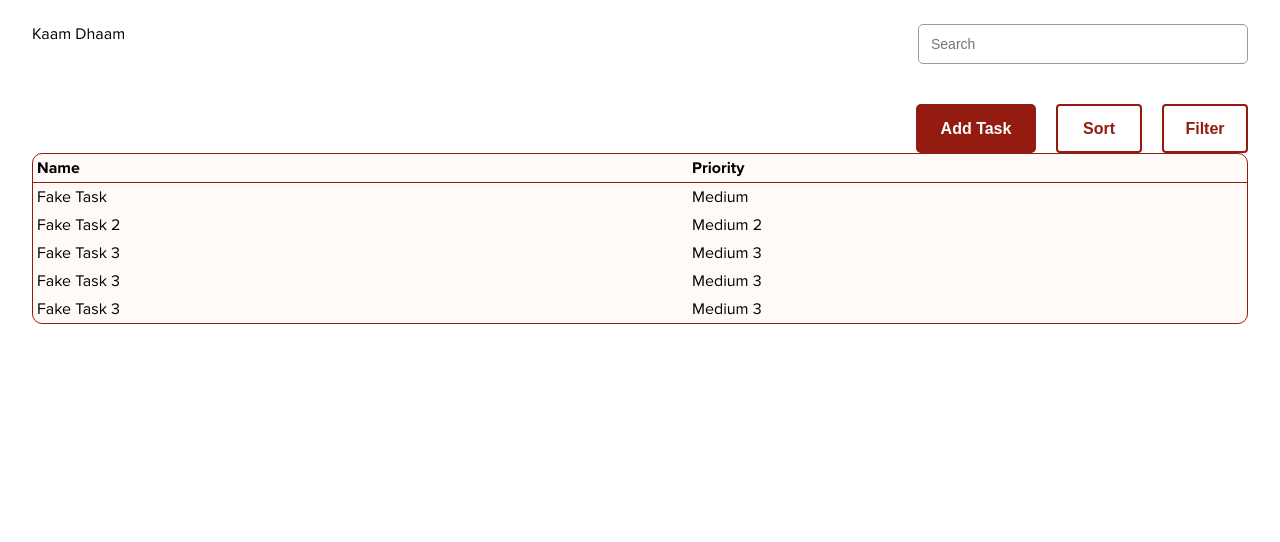
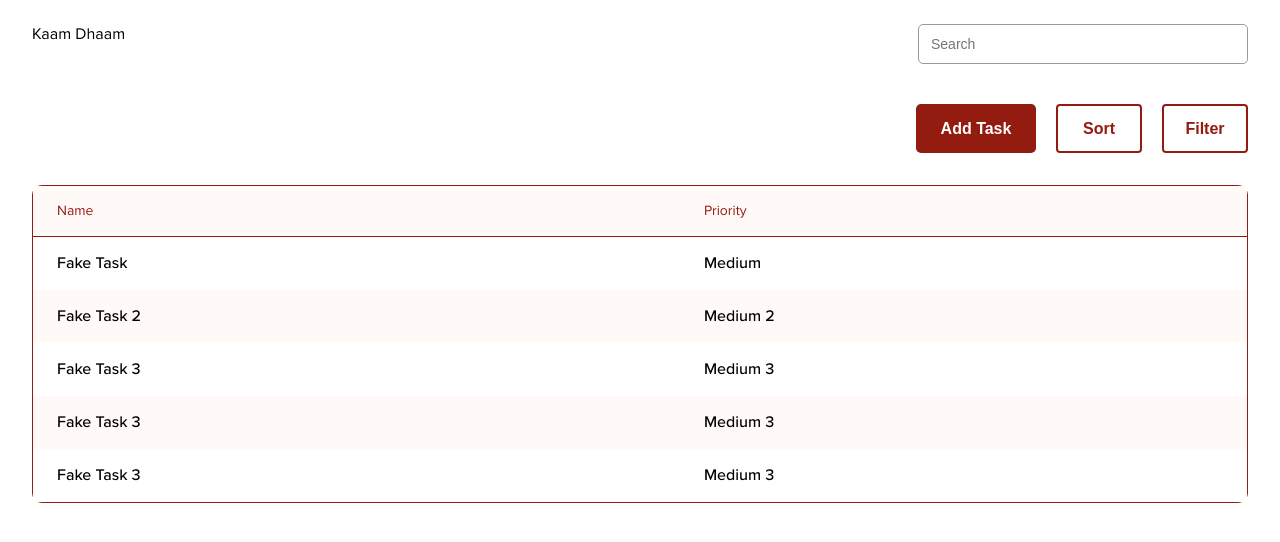
Before and after one commit to ash123mani/kaam-dhaam, a Next.js app: page / in a window 1280 px wide. Shown: the top 542 px of the page. Built offline with nearby package versions, Linux system fonts and the light colour scheme.

Commit message:
updated the table fonts

```diff
--- a/src/app/components/tasks-list-table.module.css
+++ b/src/app/components/tasks-list-table.module.css
@@ -3,7 +3,6 @@
     border-spacing: 0;
     border-collapse: separate;
 
-    background: #FFF9F8;
     border: 1px solid #941B0F;
     border-radius: 10px 10px 10px 10px;
 }
@@ -14,13 +13,17 @@
 
 .tasksListTable th {
     text-align: left;
+    background: #FFF9F8;
+    color: #941B0F;
 }
 
 .tasksListTable th, .tasksListTable td {
-    padding: 4px;
+    padding: 16px 0 16px 24px;
 }
 
-
+.tasksListTable tr:nth-child(odd) {
+    background: #ffffff;
+}
 
 .tasksListTable tr:nth-child(even) {
     background: #FFF9F8;
--- a/src/app/components/tasks-list-table.tsx
+++ b/src/app/components/tasks-list-table.tsx
@@ -5,30 +5,30 @@ export function TasksListTable() {
     <table className={styles.tasksListTable}>
       <thead>
         <tr>
-          <th>Name</th>
-          <th>Priority</th>
+          <th className="font-regular">Name</th>
+          <th className="font-regular">Priority</th>
         </tr>
       </thead>
       <tbody>
         <tr>
-          <td>Fake Task</td>
-          <td>Medium</td>
+          <td className="font-medium">Fake Task</td>
+          <td className="font-medium">Medium</td>
         </tr>
         <tr>
-          <td>Fake Task 2</td>
-          <td>Medium 2</td>
+          <td className="font-medium">Fake Task 2</td>
+          <td className="font-medium">Medium 2</td>
         </tr>
         <tr>
-          <td>Fake Task 3</td>
-          <td>Medium 3</td>
+          <td className="font-medium">Fake Task 3</td>
+          <td className="font-medium">Medium 3</td>
         </tr>
         <tr>
-          <td>Fake Task 3</td>
-          <td>Medium 3</td>
+          <td className="font-medium">Fake Task 3</td>
+          <td className="font-medium">Medium 3</td>
         </tr>
         <tr>
-          <td>Fake Task 3</td>
-          <td>Medium 3</td>
+          <td className="font-medium">Fake Task 3</td>
+          <td className="font-medium">Medium 3</td>
         </tr>
       </tbody>
     </table>
--- a/src/app/page.module.css
+++ b/src/app/page.module.css
@@ -11,6 +11,10 @@
   flex: 1;
 }
 
+.tasksListTableContainer {
+  margin-top: 32px;
+}
+
 
 @media (max-width: 600px) {
   .page {
--- a/src/app/page.tsx
+++ b/src/app/page.tsx
@@ -10,7 +10,9 @@ export default function Home() {
       <PageHeader />
       <section className={styles.tasksListSection}>
         <TasksActionBar />
-        <TasksListTable />
+        <div className={styles.tasksListTableContainer}>
+          <TasksListTable />
+        </div>
       </section>
     </main>
   );
```
